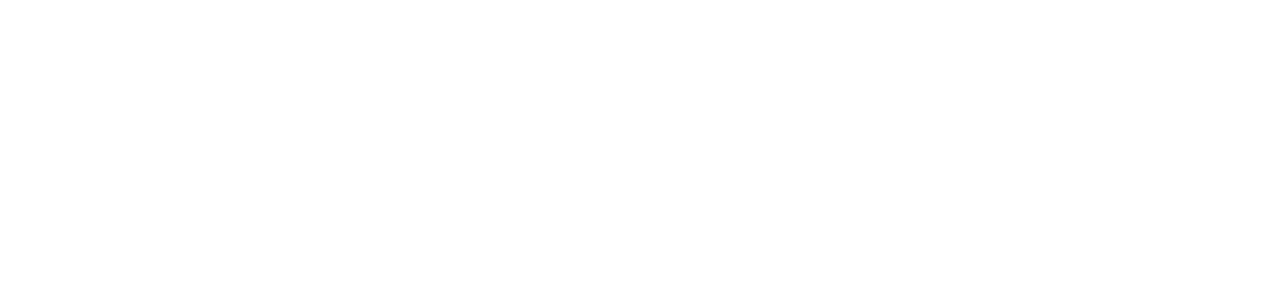
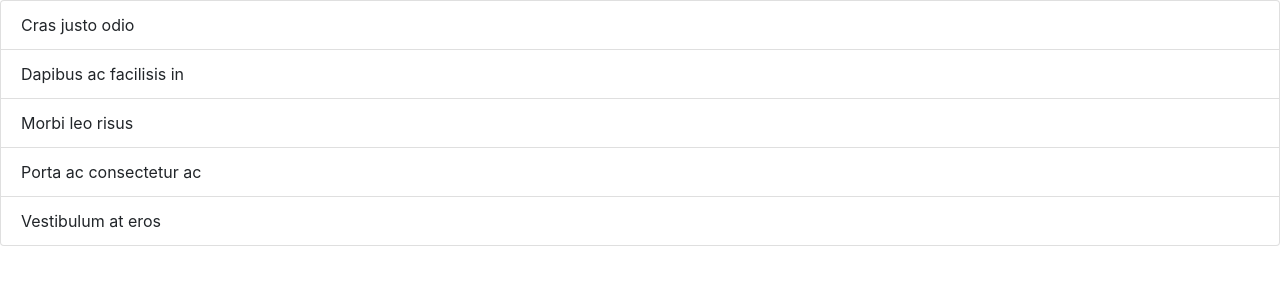
Before and after one commit to DMurphy33/psu-online-ordering, a React (Create React App) app: page / in a window 1280 px wide. Shown: the top 300 px of the page. Built offline with nearby package versions, Linux system fonts and the light colour scheme.

Commit message:
list groups tested from reactstrap

```diff
--- a/public/index.html
+++ b/public/index.html
@@ -24,7 +24,7 @@
       work correctly both with client-side routing and a non-root public URL.
       Learn how to configure a non-root public URL by running `npm run build`.
     -->
-    <title>React App</title>
+    <title>Penn State Online Ordering</title>
   </head>
   <body>
     <noscript>You need to enable JavaScript to run this app.</noscript>
--- a/src/App.js
+++ b/src/App.js
@@ -1,9 +1,17 @@
 import React from 'react';
+import { ListGroup, ListGroupItem } from 'reactstrap';
 import './App.css';
 
 function App() {
   return (
     <div className="App">
+      <ListGroup>
+      <ListGroupItem>Cras justo odio</ListGroupItem>
+      <ListGroupItem>Dapibus ac facilisis in</ListGroupItem>
+      <ListGroupItem>Morbi leo risus</ListGroupItem>
+      <ListGroupItem>Porta ac consectetur ac</ListGroupItem>
+      <ListGroupItem>Vestibulum at eros</ListGroupItem>
+    </ListGroup>
     </div>
   );
 }
--- a/src/index.js
+++ b/src/index.js
@@ -1,5 +1,6 @@
 import React from 'react';
 import ReactDOM from 'react-dom';
+import 'bootstrap/dist/css/bootstrap.min.css';
 import './index.css';
 import App from './App';
 import * as serviceWorker from './serviceWorker';
```
Also changed, not shown: package.json (+6 -3 lines), 2 other files (tests, documents, lock files or other folders).
